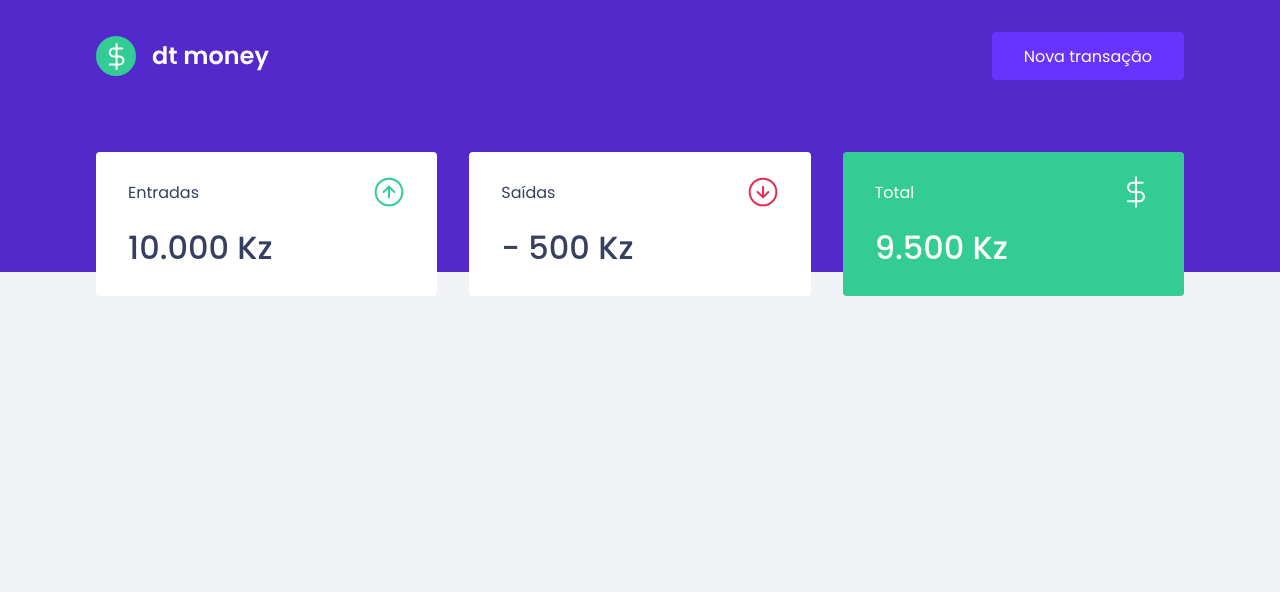
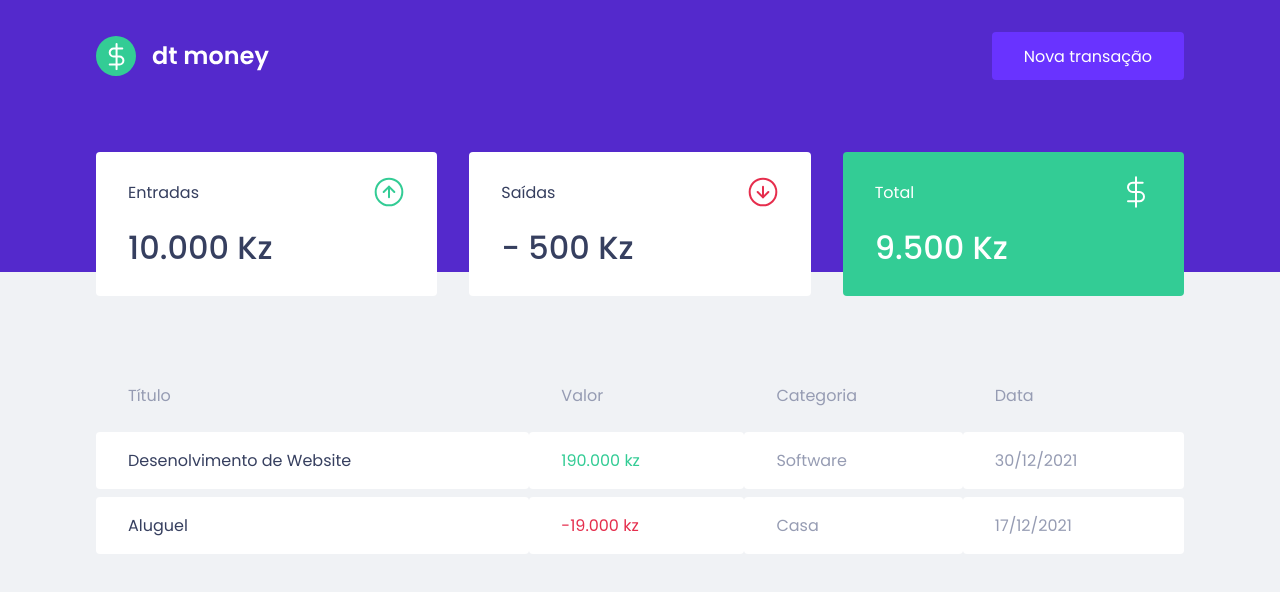
Before and after one commit to curioussdev/dt-money, a React (Create React App) app: page / in a window 1280 px wide. Shown: the top 592 px of the page. Built offline with nearby package versions, Linux system fonts and the light colour scheme.

Commit message:
component TransactionsTable

```diff
--- a/src/Dashboard/index.tsx
+++ b/src/Dashboard/index.tsx
@@ -1,10 +1,12 @@
 import { Summary } from "../components/Summary";
+import { TransactionsTable } from "../components/TransactionsTable";
 import { Container } from "./style";
 
 export function Dashboard(){
     return(
         <Container>
             <Summary />
+            <TransactionsTable />
         </Container>
     )
 }
--- /dev/null
+++ b/src/components/TransactionsTable/index.tsx
@@ -0,0 +1,35 @@
+import { Container } from "./style";
+
+export function TransactionsTable(){
+    return(
+
+        <Container>
+            <table>
+                <thead>
+                    <tr>
+                        <th>Título</th>
+                        <th>Valor</th>
+                        <th>Categoria</th>
+                        <th>Data</th>
+                    </tr>
+                </thead>
+
+                <tbody>
+                    <tr>
+                        <td>Desenolvimento de Website</td>
+                        <td className="deposit">190.000 kz</td>
+                        <td>Software</td>
+                        <td>30/12/2021</td>
+                    </tr>
+                    <tr>
+                        <td>Aluguel</td>
+                        <td className="withdraw">-19.000 kz</td>
+                        <td>Casa</td>
+                        <td>17/12/2021</td>
+                    </tr>
+
+                </tbody>
+            </table>
+        </Container>
+    )
+}
--- /dev/null
+++ b/src/components/TransactionsTable/style.ts
@@ -0,0 +1,40 @@
+import styled from 'styled-components';
+
+export const Container = styled.div`
+margin-top: 4rem;
+
+table{
+    width: 100%;
+    border-spacing: 0 0.5rem;
+}
+
+th{
+    color: var(--text-body);
+    font-weight: 400;
+    padding: 1rem 2rem;
+    text-align: left;
+    line-height: 1.5rem;
+}
+
+td{
+    padding: 1rem 2rem;
+    border: 0;
+    background: var(--shape);
+    color: var(--text-body);
+    border-radius: 0.25rem;
+
+    &:first-child{ // muda a cor do primeiro elemento do body da tabela
+        color: var(--text-title)
+    }
+
+
+    &.deposit{
+        color: var(--green);
+    }
+
+    &.withdraw{
+        color: var(--red);
+    }
+}
+
+`;
```
